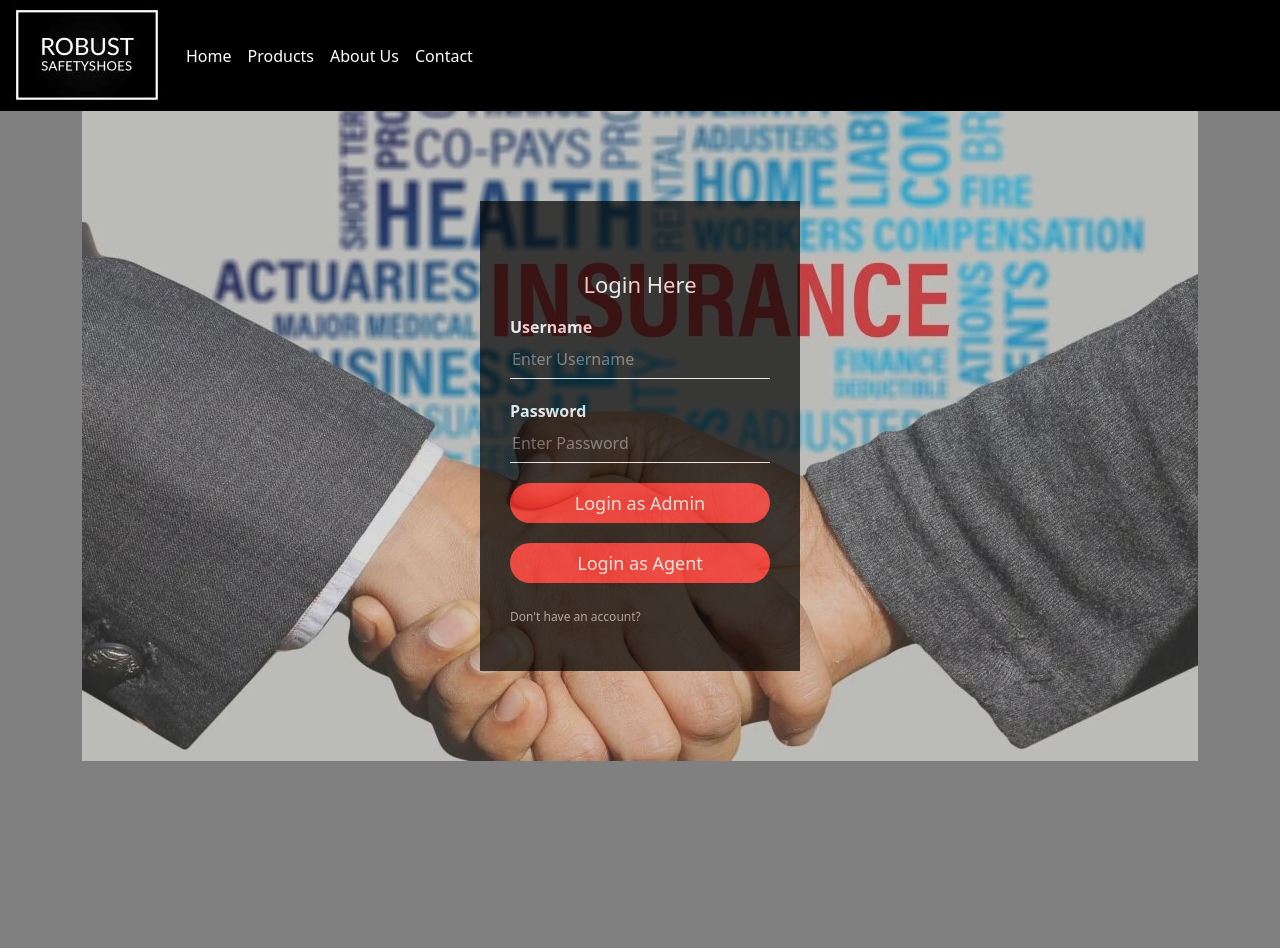
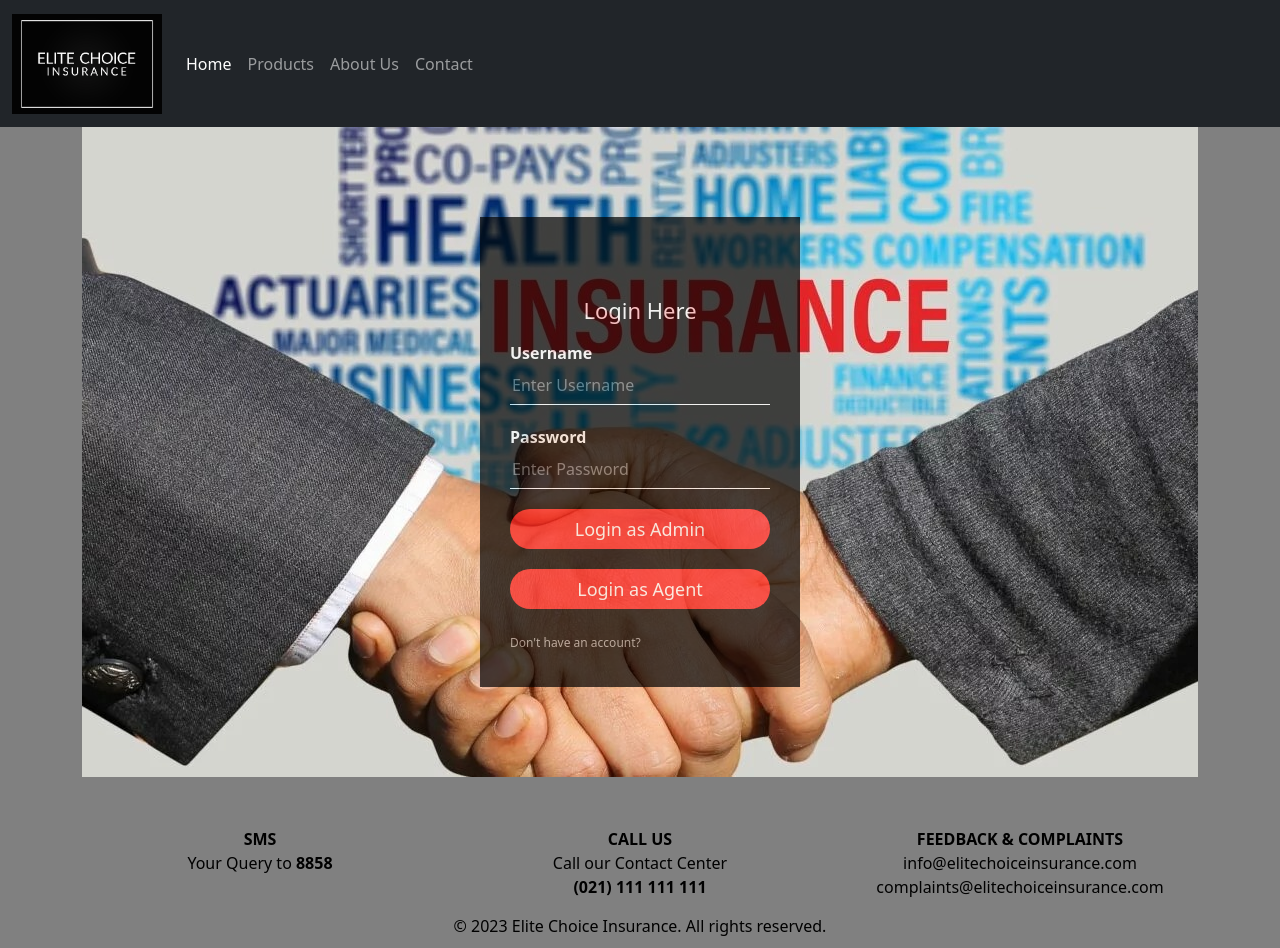
Before and after one commit to Sumairaaaslam/Elite-Choice-Insurance, a plain HTML site: page site/index.html in a window 1280 px wide. Before the commit the page ends 800 px from the top, so only its background shows below. Drawn offline with nearby package versions, Linux system fonts and the light colour scheme.

Commit message:
Edited Project

```diff
--- a/site/css/signupstyles.css
+++ b/site/css/signupstyles.css
@@ -5,29 +5,11 @@ body {background-color: gray;
 }
 /*-----Navigation Bar------ */
 
-#header-nav{
-	border-radius: 0;
-	border: 0;
-	background-color: black;
-	text-decoration-color: white;
-	padding: 0
-}
-.container-fluid{
-	background-color: black;
-	color: white;
-	text-decoration: white;
-}
-
-.navbar-toggler{
-	color: whitesmoke;
-	background-color: gray;
-
-}
 .nav-link{
-	color: white;
-	text-align: center;
+		text-align: center;
 }
 /*-----Navigation Bar------ */
+
 /*SIGN UP PAGE*/
 #signup{
 	text-align: center;
@@ -65,9 +47,9 @@ body {background-color: gray;
 
 	overflow: hidden;
 	position: relative;
-  text-align: center;
-  color: black;
-  background-image: url(../images/About_1200.jpg);
+  	text-align: center;
+  	color: black;
+    background-image: url(../images/About_1200.jpg);
 
 }
 h1{
@@ -93,16 +75,9 @@ h1{
 /*	border: 1px solid black;*/
 	padding-bottom: 30px;
 }
-span{
-	font-weight: bold;
-}
-#copyright{
-	padding-top: 15px;
-}
-footer{
-	padding-top: 50px;
-}
+
 /*-----------CONTACT US PAGE------*/
+
 
 /*PRODUCTS*/
 #line{
@@ -123,3 +98,16 @@ footer{
 }
 
 /*-----------PRODUCTS------*/
+
+/*-------FOOTER------*/
+span{
+	font-weight: bold;
+}
+#copyright{
+	padding-top: 15px;
+	padding-bottom: 10px;
+}
+footer{
+	padding-top: 50px;
+}
+/*-------FOOTER------*/
--- a/site/css/styles.css
+++ b/site/css/styles.css
@@ -4,84 +4,59 @@ body {background-color: gray;
 	padding: 0;
 }
 /*Navigation Bar */
-#header-nav{
-	border-radius: 0;
-	border: 0;
-	background-color: black;
-	text-decoration-color: white;
-	padding: 0
-}
-.container-fluid{
-	background-color: black;
-	color: white;
-	text-decoration: white;
+
+.nav-link{
+	text-align: center;
 }
 
-.navbar-toggler{
-	color: whitesmoke;
-	background-color: gray;
+/*-----Navigation Bar------ */
 
-}
-.nav-link{
-	color: white;
-	text-align: center;
-}
-#collapsable-btn{
-	clear: both;
-}
-/*-----Navigation Bar------ */
-/*Login Box */
+/*  LOGIN BOX */
 .container{
 	position: relative;
 }
+/*-----Small Devices-----*/
 @media (min-width: 576px) {
-
 	.jumbotron{
-		background: url('../images/jumbotron_576.jpg') no-repeat;
+		background: url('../images/jumbotron_576.jpg');
 		height: 413px;
-		opacity: 0.7;
-
 	}
 	.loginbox{
-		width: 320px;height: 430px;color: #fff;top: 50%;left: 50%;position: absolute;transform: translate(-50%, -50%);box-sizing: border-box;padding: 70px 30px
+		width: 320px;height: 430px;background: #000;color: #fff;opacity:0.7; top: 50%;left: 50%;position: absolute;transform: translate(-50%, -50%);box-sizing: border-box;padding: 70px 30px
 	}
-
 }
 
-
+/*----- Medium Devices-----*/
 @media (min-width: 768px) {
 	.jumbotron{
 		background: url('../images/jumbotron_768.jpg') no-repeat;
 		height: 416px;
-		opacity: 0.7;
 	}
 	.loginbox{ width: 320px;height: 420px;background: #000;opacity: 0.7;color: #fff;top: 50%;left: 50%;position: absolute;transform: translate(-50%, -50%);box-sizing: border-box;
 		padding: 35px 30px; margin-top: 0}
 }
 
-
+/*----- Large Devices-----*/
 @media (min-width: 992px) {
 	.jumbotron{
 		background: url('../images/jumbotron_992.jpg') no-repeat;
 		height: 537px;
-		opacity: 0.7;
 	}
 	.loginbox{ width: 320px;height: 470px;background: #000;opacity: 0.7; color: #fff;top: 50%;left: 50%;position: absolute;transform: translate(-50%, -50%);box-sizing: border-box;padding: 70px 30px}
 }
 
-
+/*-----Extra Large Devices-----*/
 @media (min-width: 1200px) {
 	.jumbotron{
 		background: url('../images/jumbotron.jpeg') no-repeat;
 		height: 650px;
-		opacity: 0.7;
 	}
 	.loginbox{ width: 320px;height: 470px;background: #000;color: #fff;opacity: 0.7; top: 50%;left: 50%;position: absolute;transform: translate(-50%, -50%);box-sizing: border-box;padding: 70px 30px}
 }
 
 
 
-h1{margin-top: 0;padding: 0 0 10px;text-align: center;font-size: 22px}
+h1{padding: 0 0 10px;padding-top: 10px; text-align: center;font-size: 22px}
 .loginbox p{margin: 0;padding: 0;font-weight: bold}
 .loginbox input{width: 100%;margin-bottom: 20px}
 .loginbox input[type="text"], input[type="password"]{border: none;border-bottom: 1px solid #fff;background: transparent;outline: none;height: 40px;color: #fff;font-size: 16px}
@@ -90,3 +65,16 @@ h1{margin-top: 0;padding: 0 0 10px;text-align: center;font-size: 22px}
 .loginbox a{text-decoration: none;font-size: 12px;line-height: 20px;color: darkgrey}
 .loginbox a:hover{color: #ffc107}
 /*----Login Box----- */
+
+/*FOOTER*/
+footer{
+	padding-top: 50px;
+}
+#copyright{
+	padding-top: 15px;
+	padding-bottom: 10px;
+}
+span{
+	font-weight: bold;
+}
+/*-------FOOTER-----*/
--- a/site/index.html
+++ b/site/index.html
@@ -3,7 +3,7 @@
 <head>
   <meta charset="utf-8">
   <meta name="viewport" content="width=device-width, initial-scale=1">
-  <title>Elite Life Insurance</title>
+  <title>Elite Choice Insurance</title>
   <link href="https://cdn.jsdelivr.net/npm/bootstrap@5.3.0-alpha2/dist/css/bootstrap.min.css" rel="stylesheet" integrity="sha384-aFq/bzH65dt+w6FI2ooMVUpc+21e0SRygnTpmBvdBgSdnuTN7QbdgL+OapgHtvPp" crossorigin="anonymous">
 
   <link rel="stylesheet" type="text/css" href="css/styles.css">
@@ -11,10 +11,10 @@
 <body>
   <script src="https://cdn.jsdelivr.net/npm/bootstrap@5.3.0-alpha2/dist/js/bootstrap.bundle.min.js" integrity="sha384-qKXV1j0HvMUeCBQ+QVp7JcfGl760yU08IQ+GpUo5hlbpg51QRiuqHAJz8+BrxE/N" crossorigin="anonymous"></script>
   <header>
-    <nav id="header-nav" class="navbar navbar-expand-lg bg-body-tertiary">
+    <nav id="header-nav" class="navbar navbar-expand-sm navbar-dark bg-dark">
       <div class="container-fluid">
         <a class="navbar-brand" href="#">
-          <img src="images/robust logo2.jpg" alt="Logo" width="150" height="100" class="d-inline-block align-text-top">
+          <img src="images/insurance.jpg" alt="Logo" width="150" height="100" class="d-inline-block align-text-top">
 
         </a>
         <button id="collapsable-btn "class="navbar-toggler" type="button" data-bs-toggle="collapse" data-bs-target="#navbarNavAltMarkup" aria-controls="navbarNavAltMarkup" aria-expanded="false" aria-label="Toggle navigation">
@@ -22,7 +22,7 @@
         </button>
         <div class="collapse navbar-collapse" id="navbarNavAltMarkup">
           <div class="navbar-nav">
-            <a class="nav-link" aria-current="page" href="index.html">Home</a>
+            <a class="nav-link active" aria-current="page" href="index.html">Home</a>
             <a class="nav-link" href="products.html">Products</a>
             <a class="nav-link" href="about.html">About Us</a>
             <a class="nav-link"href="contact.html">Contact</a>
@@ -34,8 +34,6 @@
   <div id="main-content" class="container">
     <div class="jumbotron">
       <img src="images/jumbotron_768.jpg" class="img-fluid d-block d-sm-none avatar" opacity="0.7">
-
-
     </div>
     <div class="loginbox">
           <h1>Login Here</h1>
@@ -46,9 +44,34 @@
           <input type="submit" name="" value="Login as Agent">
           <a href="signup.html">Don't have an account?</a>
           </form>
+    </div><!----End of Login-------->
+  </div><!----End of main content-------->
+
+<footer class="panel-footer">
+    <div class="container">
+      <div class="row text-center">
+        <section id="sms" class="col-sm-4">
+          <span>SMS</span><br>
+          Your Query to <span>8858</span>
+          <hr class="d-sm-none">
+        </section>
+
+        <section id="call" class="col-sm-4">
+          <span>CALL US</span><br>
+          Call our Contact Center<br>
+          <span>(021) 111 111 111</span>
+          <hr class="d-sm-none">
+        </section>
+
+        <section id="testimonials" class="col-sm-4">
+          <span>FEEDBACK & COMPLAINTS</span><br>
+          info@elitechoiceinsurance.com<br>
+          complaints@elitechoiceinsurance.com
+        </section>
+      </div>
+      <div id="copyright" class="text-center">&copy; 2023 Elite Choice Insurance. All rights reserved.</div>
     </div>
+  </footer>
 
-
-  </div>
 </body>
 </html>
```
Also changed, not shown: site/about.html (+33 -6 lines), site/contact.html (+7 -7 lines), site/products.html (+44 -17 lines), site/signup.html (+30 -3 lines), site/images/insurance.jpg (added), site/images/robust logo.png (deleted), site/images/robust logo2.jpg (deleted).
